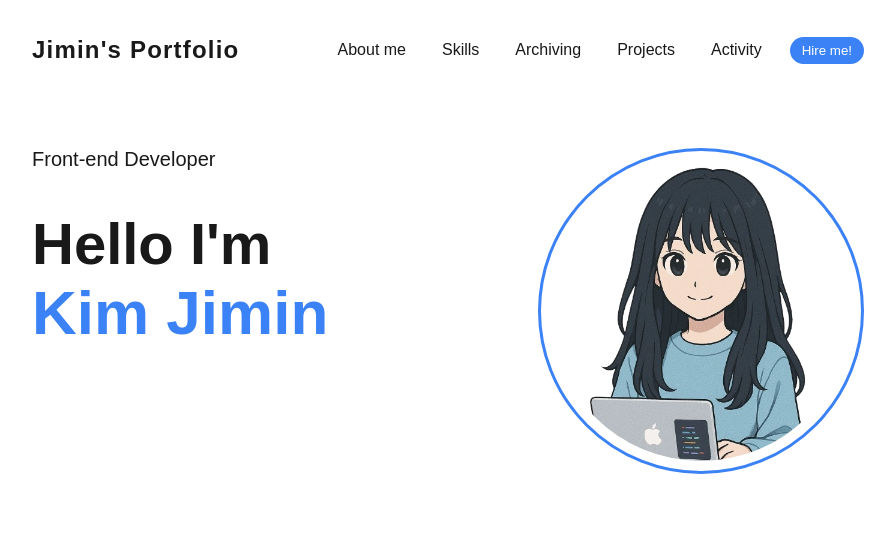
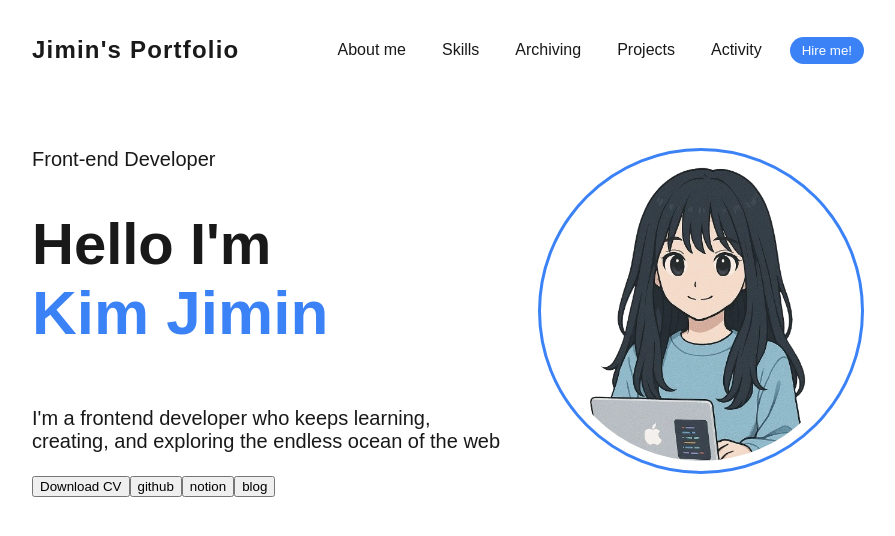
Before and after one commit to wlals4264/bluemin-portfolio, a Next.js app: page / in a window 1280 px wide. Shown: the top 536 px of the page, without its empty margins (192-1087 px from the left). Built offline with nearby package versions, Linux system fonts and the light colour scheme; a web font is replaced by a local one.

Commit message:
feat: IntroductionBtns 레이아웃 추가

```diff
--- a/src/components/Introduction.tsx
+++ b/src/components/Introduction.tsx
@@ -1,5 +1,6 @@
 import Image from 'next/image';
 import '../styles/components/Introduction.scss';
+import IntroductionBtns from './IntroDuctionBtns';
 
 const Introduction = () => {
   return (
@@ -9,12 +10,17 @@ const Introduction = () => {
         <h1>
           Hello I&apos;m <br /> <span>Kim Jimin</span>
         </h1>
+        <p>
+          I&apos;m a frontend developer who keeps learning, <br />
+          creating, and exploring the endless ocean of the web
+        </p>
+
+        <IntroductionBtns />
       </div>
       <div className="introduction-image-box">
         <Image
           src="/profile.webp"
           quality={100}
-          //   fill
           alt="profile image"
           className="profile-image"
           width={300}
--- /dev/null
+++ b/src/components/IntroductionBtns.tsx
@@ -0,0 +1,12 @@
+const IntroductionBtns = () => {
+  return (
+    <div className="introduction-btns-container">
+      <button>Download CV</button>
+      <button>github</button>
+      <button>notion</button>
+      <button>blog</button>
+    </div>
+  );
+};
+
+export default IntroductionBtns;
```
